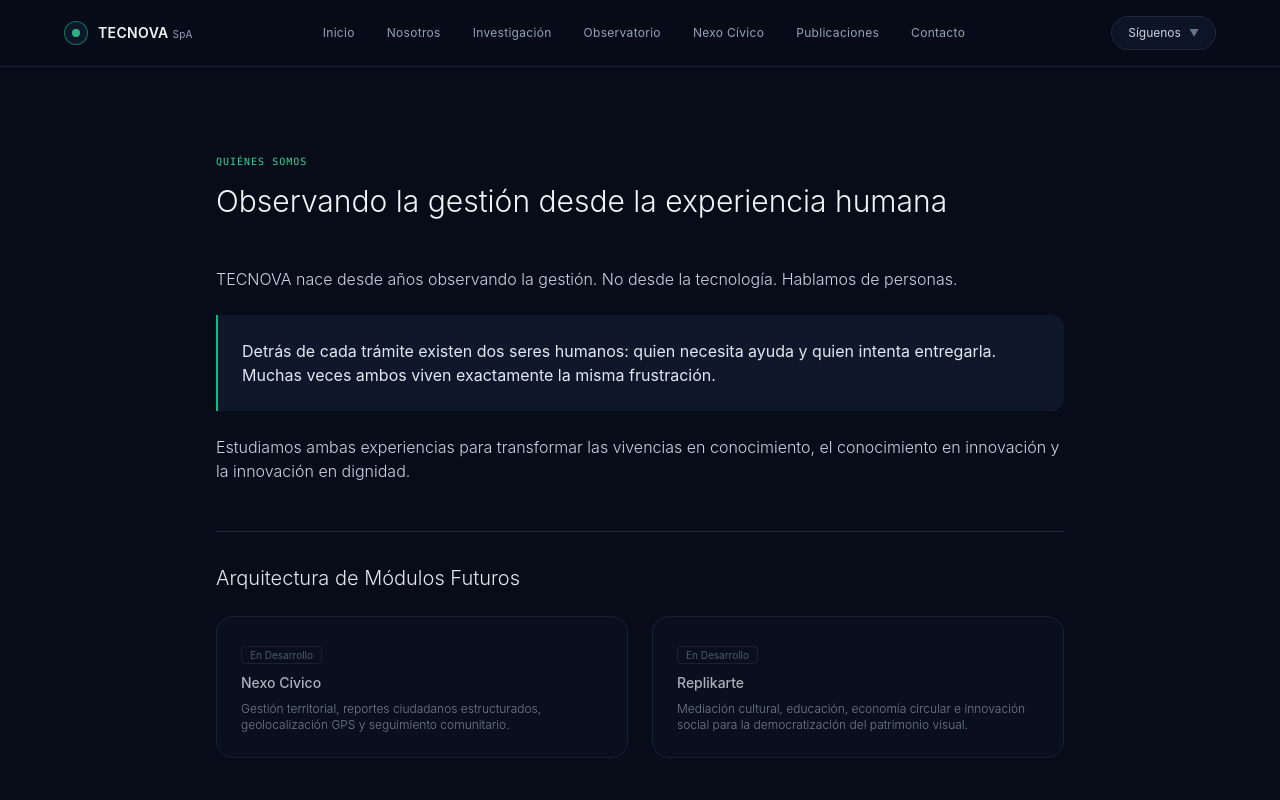
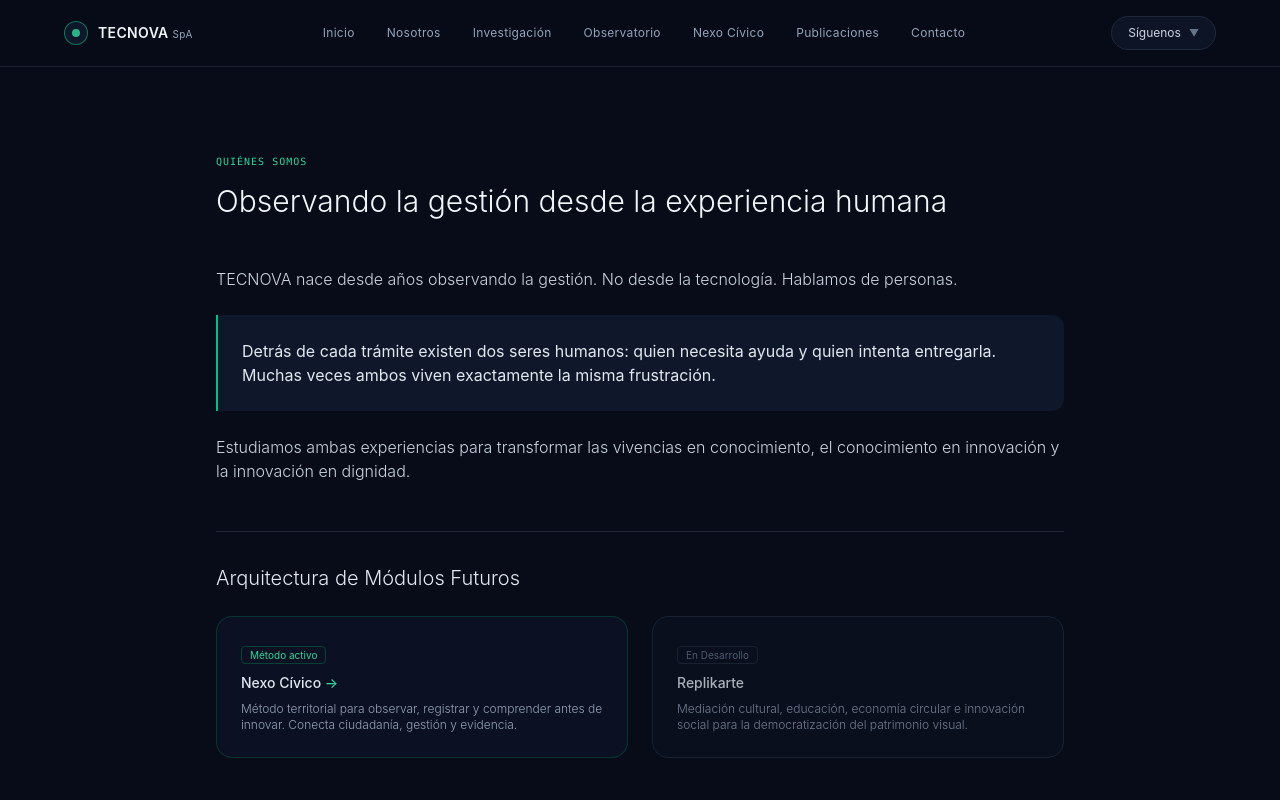
Before and after one commit to tecnova1/tecnova-platform, a Next.js app: page /nosotros in a window 1280 px wide. Shown: the top 800 px of the page. Built offline with nearby package versions, Linux system fonts and the light colour scheme.

Commit message:
feat: turn Nexo Cívico into active research method module

```diff
--- a/app/nosotros/page.tsx
+++ b/app/nosotros/page.tsx
@@ -27,11 +27,11 @@ export default function NosotrosPage() {
       <div className="pt-8 border-t border-slate-800 space-y-6">
         <h2 className="text-xl font-light text-slate-200">Arquitectura de Módulos Futuros</h2>
         <div className="grid md:grid-cols-2 gap-6">
-          <div className="bg-slate-900/40 border border-slate-800 p-6 rounded-2xl space-y-2 opacity-75">
-            <span className="text-[10px] text-slate-500 border border-slate-800 px-2 py-0.5 rounded">En Desarrollo</span>
-            <h3 className="text-sm font-medium text-slate-200">Nexo Cívico</h3>
-            <p className="text-xs text-slate-400 font-light">Gestión territorial, reportes ciudadanos estructurados, geolocalización GPS y seguimiento comunitario.</p>
-          </div>
+          <a href="/nexo" className="group bg-slate-900/60 border border-emerald-900/60 p-6 rounded-2xl space-y-2 transition hover:-translate-y-0.5 hover:border-emerald-500/50 hover:bg-slate-900">
+            <span className="text-[10px] text-emerald-400 border border-emerald-900/80 px-2 py-0.5 rounded">Método activo</span>
+            <h3 className="text-sm font-medium text-slate-200">Nexo Cívico <span className="text-emerald-400 transition group-hover:translate-x-1 inline-block">→</span></h3>
+            <p className="text-xs text-slate-400 font-light">Método territorial para observar, registrar y comprender antes de innovar. Conecta ciudadanía, gestión y evidencia.</p>
+          </a>
           <div className="bg-slate-900/40 border border-slate-800 p-6 rounded-2xl space-y-2 opacity-75">
             <span className="text-[10px] text-slate-500 border border-slate-800 px-2 py-0.5 rounded">En Desarrollo</span>
             <h3 className="text-sm font-medium text-slate-200">Replikarte</h3>
```
